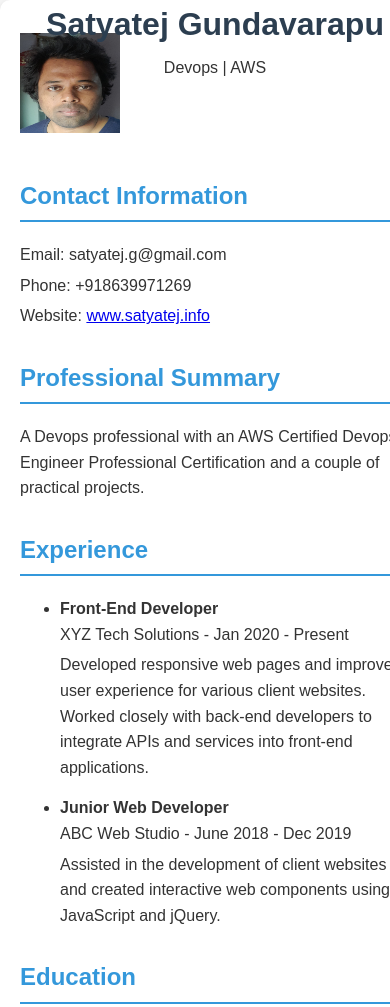
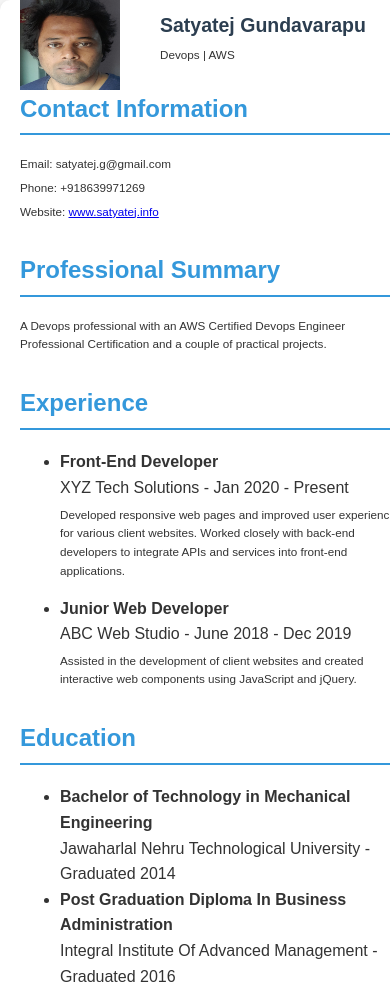
Before and after one commit to satyatejg/www.satyatej.info, a plain HTML site: page index.html in a window 390 px wide. Shown: the top 1007 px of the page. Drawn offline with Linux system fonts and the light colour scheme.

Commit message:
modifed index,html

```diff
--- a/index.html
+++ b/index.html
@@ -43,22 +43,24 @@
             border-radius: 0%; /* Square image */
         }
 
-        /* Name and job title on the right */
+        /* Name and job title on the left */
         header .text-container {
             position: absolute;
-            right: 0;
+            left: 160px; /* Offset to the right of the image */
             top: 50%;
             transform: translateY(-50%); /* Center the text vertically */
-            text-align: right;
-            margin-right: 20px;
+            text-align: left;
+            margin-left: 20px; /* Adding some spacing from the left side */
         }
 
         h1 {
             margin: 0;
             color: #2c3e50;
+            font-size: 3vw; /* Adjusting font size based on the screen width */
         }
         p {
             margin: 5px 0;
+            font-size: 1.5vw; /* Adjusting font size based on the screen width */
         }
 
         /* Section styles */
@@ -88,32 +90,50 @@
 
         /* Responsive styles */
         @media (max-width: 768px) {
-            /* Stack header content on mobile */
+            /* Ensure header content is on the left */
             header {
                 height: auto;
                 padding-top: 20px;
                 padding-bottom: 20px;
             }
 
-            /* Adjust the image size for mobile devices */
             header img {
                 width: 120px;
                 height: 120px;
             }
 
+            /* Keep text on the left */
             header .text-container {
-                text-align: center;
-                position: relative;
-                right: auto;
-                top: auto;
-                margin-right: 0;
+                left: 140px; /* Adjust position if necessary */
+                text-align: left;
+            }
+
+            /* Font size adjustments for mid-sized screens */
+            h1 {
+                font-size: 4vw;
+            }
+            p {
+                font-size: 2vw;
             }
         }
 
         @media (max-width: 480px) {
+            /* Ensure image is not overlapping */
             header img {
                 width: 100px;
                 height: 100px;
+            }
+
+            header .text-container {
+                left: 120px; /* Adjust position */
+            }
+
+            /* Font size adjustments for smaller screens */
+            h1 {
+                font-size: 5vw;
+            }
+            p {
+                font-size: 3vw;
             }
         }
     </style>
```
